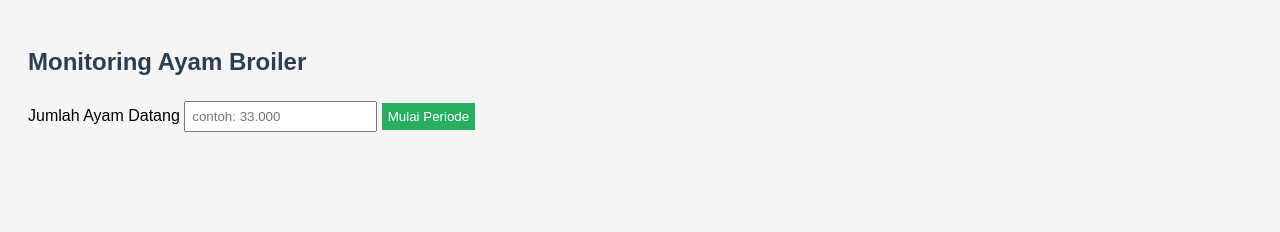
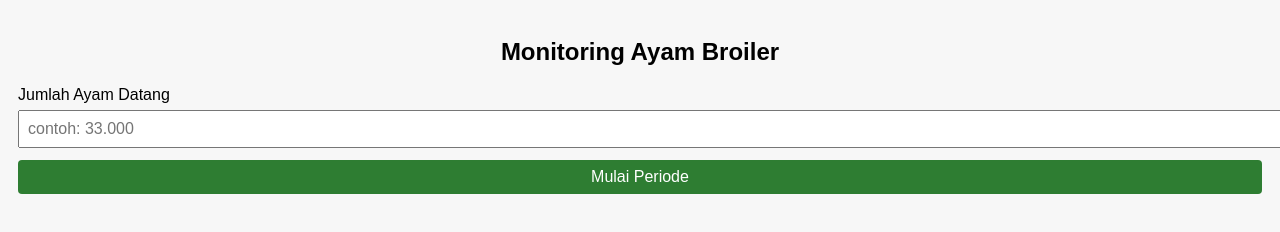
Before and after one commit to Bara-TI/kandang-broiler.com, a plain HTML site: page index.html in a window 1280 px wide. Drawn offline with Linux system fonts and the light colour scheme.

Commit message:
style.css

```diff
--- a/style.css
+++ b/style.css
@@ -1,17 +1,31 @@
 body {
     font-family: Arial, sans-serif;
-    background: #f5f5f5;
-    padding: 20px;
+    padding: 10px;
+    background: #f7f7f7;
 }
 
-h1, h2, h3 {
-    color: #2c3e50;
+h2, h3 {
+    text-align: center;
+}
+
+input, button, select {
+    width: 100%;
+    padding: 8px;
+    margin: 6px 0;
+    font-size: 16px;
+}
+
+button {
+    background: #2e7d32;
+    color: white;
+    border: none;
+    border-radius: 4px;
 }
 
 table {
     width: 100%;
     border-collapse: collapse;
-    margin-bottom: 15px;
+    margin-top: 10px;
     background: white;
 }
 
@@ -20,23 +34,3 @@ th, td {
     padding: 6px;
     text-align: center;
 }
-
-th {
-    background: #eaeaea;
-}
-
-input, select, button {
-    padding: 6px;
-    margin-top: 5px;
-}
-
-button {
-    background: #27ae60;
-    color: white;
-    border: none;
-    cursor: pointer;
-}
-
-button:hover {
-    background: #219150;
-}
```
